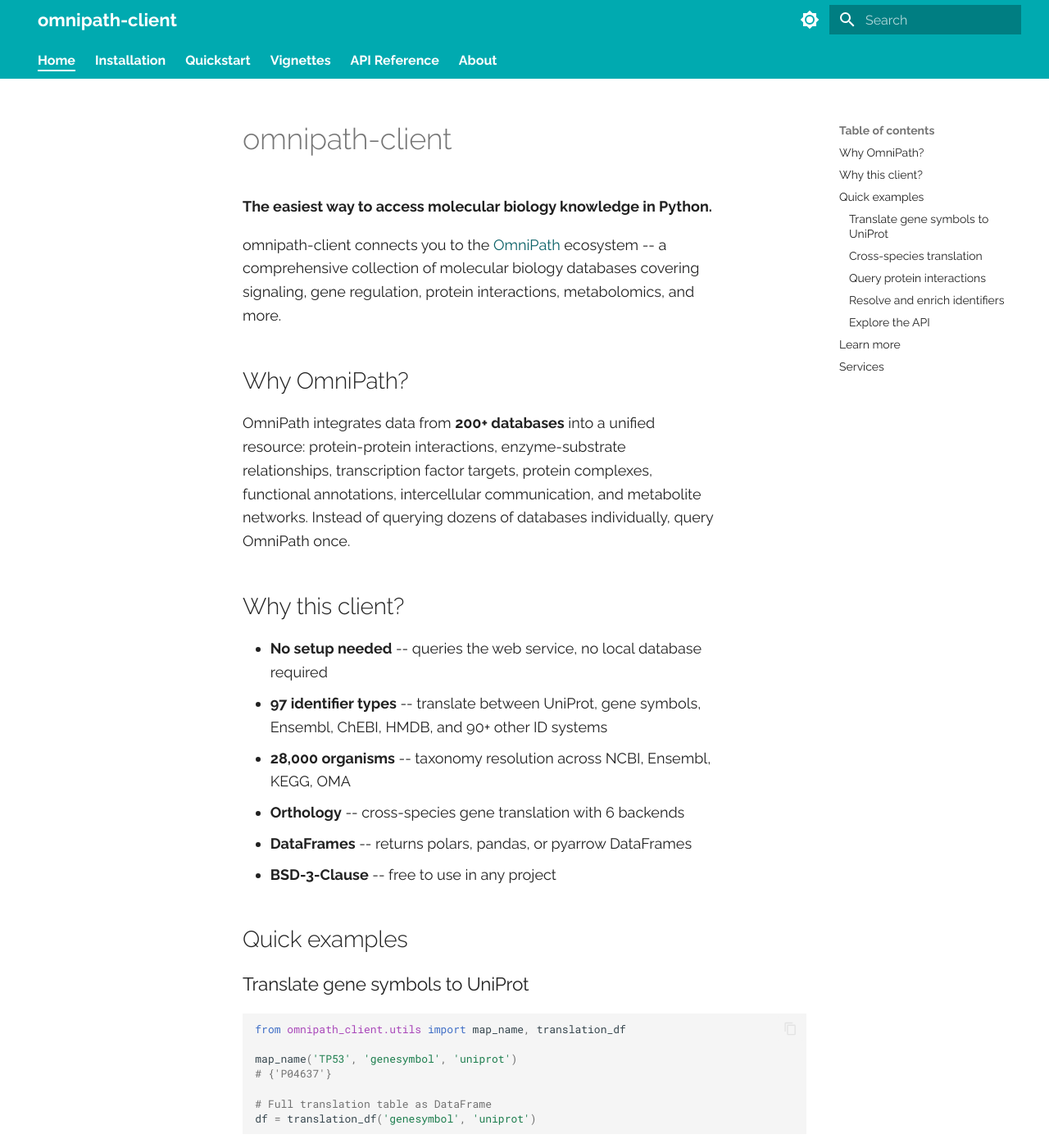
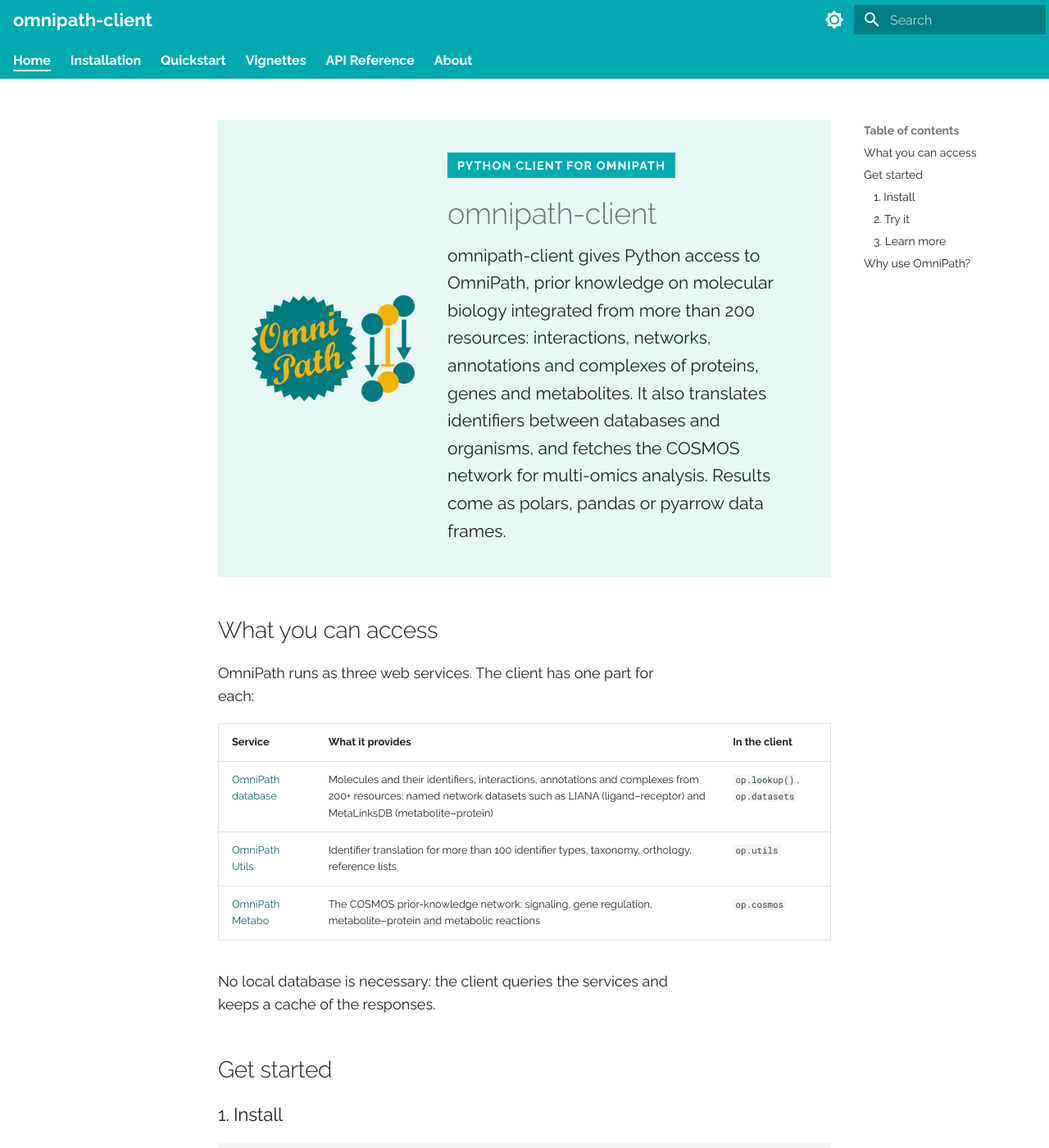
Before and after one commit to saezlab/omnipath-client, an MkDocs documentation site: the page built from docs/index.md, in a window 1280 px wide and 1400 px high. Shown: the whole window at 82% size. Built offline with MkDocs 1.6.1 and Material for MkDocs 9.7.7, drawn with Linux system fonts in a browser that asks for light colours; some of the changed text lies outside the part shown.

Commit message:
docs: a landing page for all three OmniPath services
The landing page opens with the shared box and the OmniPath logo, then
a table of the three services (database, Utils, Metabo) and what part
of the client reads each. Get started gives the install command and
short examples that run against the current services: identifier
translation, lookup(), the network datasets and the COSMOS network.

The quickstart and the database vignette say that related() and the
bulk export functions do not work with the current database service,
and the Utils vignette says that the production service has no
orthology data yet. The theme update widens the page.

Co-Authored-By: Claude Opus 5.5 <noreply@anthropic.com>

````diff
--- a/docs/assets/docs-theme.css
+++ b/docs/assets/docs-theme.css
@@ -28,6 +28,32 @@
   --sv-orange: #F89D0E;
   --sv-red: #D22027;
   --sv-grey: #918F90;
+}
+
+/* ---- Page width --------------------------------------------------- */
+
+/*
+ * Wider than Material's 61rem, so code, tables and notebook output have
+ * room. Running text keeps its own line-length limit (below).
+ */
+.md-grid {
+  max-width: 82rem;
+}
+
+@media screen and (min-width: 1220px) {
+  .md-grid {
+    max-width: 90rem;
+  }
+
+  .md-sidebar--primary .md-sidebar__scrollwrap {
+    box-sizing: border-box;
+    padding-left: clamp(0.75rem, 1.25vw, 1.4rem);
+  }
+
+  .md-sidebar--secondary .md-sidebar__scrollwrap {
+    box-sizing: border-box;
+    padding-right: clamp(0.75rem, 1.25vw, 1.4rem);
+  }
 }
 
 /* ---- Text size and line length ------------------------------------ */
@@ -311,3 +337,84 @@
   border-color: var(--sv-main);
   box-shadow: none;
 }
+
+/* ---- Landing page box -------------------------------------------- */
+
+/*
+ * The opening box of a package's home page: logo on the left, then a
+ * label, the package name and one intro paragraph. Light tone, no
+ * border. Markup:
+ *
+ * <div class="sv-hero"><div class="sv-hero-grid">
+ *   <img class="sv-hero-logo" src="assets/logo.png" alt="...">
+ *   <div class="sv-hero-text">
+ *     <div class="sv-kicker">...</div>
+ *     <h1>package</h1>
+ *     <p class="sv-lead">...</p>
+ *   </div>
+ * </div></div>
+ */
+.md-typeset .sv-hero {
+  padding: 2rem;
+  margin: 0 0 1.5rem;
+  background: var(--sv-main-light);
+}
+
+.md-typeset .sv-hero-grid {
+  display: grid;
+  grid-template-columns: minmax(6rem, 10rem) 1fr;
+  gap: 1.5rem 2rem;
+  align-items: center;
+}
+
+.md-typeset .sv-hero-text {
+  min-width: 0;
+}
+
+.md-typeset .sv-hero h1 {
+  margin: 0 0 0.3em;
+}
+
+.md-typeset .sv-hero-logo {
+  width: 100%;
+  height: auto;
+}
+
+/* Logos are drawn for a light background: in dark mode they sit on a light tile */
+[data-md-color-scheme="slate"] .md-typeset .sv-hero-logo {
+  background: #E6F7F4;
+  padding: 0.6rem;
+  box-sizing: border-box;
+}
+
+.md-typeset .sv-kicker {
+  display: inline-block;
+  padding: 0.2rem 0.6rem;
+  margin-bottom: 1rem;
+  background: var(--sv-main);
+  color: #FFFFFF;
+  font-size: 0.72rem;
+  font-weight: 700;
+  letter-spacing: 0.08em;
+  text-transform: uppercase;
+}
+
+.md-typeset .sv-lead {
+  font-size: 1.05rem;
+  line-height: 1.6;
+  margin: 0;
+}
+
+@media screen and (max-width: 760px) {
+  .md-typeset .sv-hero {
+    padding: 1.4rem;
+  }
+
+  .md-typeset .sv-hero-grid {
+    grid-template-columns: 1fr;
+  }
+
+  .md-typeset .sv-hero-logo {
+    width: 9rem;
+  }
+}
--- a/docs/index.md
+++ b/docs/index.md
@@ -1,104 +1,102 @@
-# omnipath-client
+<div class="sv-hero">
+<div class="sv-hero-grid">
+  <img class="sv-hero-logo" src="assets/omnipath-logo.svg" alt="OmniPath logo">
+  <div class="sv-hero-text">
+  <div class="sv-kicker">Python client for OmniPath</div>
+  <h1>omnipath-client</h1>
+  <p class="sv-lead">
+    omnipath-client gives Python access to OmniPath, prior knowledge on
+    molecular biology integrated from more than 200 resources: interactions,
+    networks, annotations and complexes of proteins, genes and metabolites. It
+    also translates identifiers between databases and organisms, and fetches
+    the COSMOS network for multi-omics analysis. Results come as polars, pandas
+    or pyarrow data frames.
+  </p>
+  </div>
+</div>
+</div>
 
-**The easiest way to access molecular biology knowledge in Python.**
+## What you can access
 
-omnipath-client connects you to the [OmniPath](https://omnipathdb.org)
-ecosystem -- a comprehensive collection of molecular biology databases
-covering signaling, gene regulation, protein interactions, metabolomics,
-and more.
+OmniPath runs as three web services. The client has one part for each:
 
-## Why OmniPath?
+| Service | What it provides | In the client |
+| --- | --- | --- |
+| [OmniPath database](https://dev.omnipathdb.org) | Molecules and their identifiers, interactions, annotations and complexes from 200+ resources; named network datasets such as LIANA (ligand–receptor) and MetaLinksDB (metabolite–protein) | `op.lookup()`, `op.datasets` |
+| [OmniPath Utils](https://utils.omnipathdb.org) | Identifier translation for more than 100 identifier types, taxonomy, orthology, reference lists | `op.utils` |
+| [OmniPath Metabo](https://metabo.omnipathdb.org) | The COSMOS prior-knowledge network: signaling, gene regulation, metabolite–protein and metabolic reactions | `op.cosmos` |
 
-OmniPath integrates data from **200+ databases** into a unified resource:
-protein-protein interactions, enzyme-substrate relationships, transcription
-factor targets, protein complexes, functional annotations, intercellular
-communication, and metabolite networks. Instead of querying dozens of
-databases individually, query OmniPath once.
+No local database is necessary: the client queries the services and keeps a
+cache of the responses.
 
-## Why this client?
+## Get started
 
-- **No setup needed** -- queries the web service, no local database required
-- **97 identifier types** -- translate between UniProt, gene symbols, Ensembl,
-  ChEBI, HMDB, and 90+ other ID systems
-- **28,000 organisms** -- taxonomy resolution across NCBI, Ensembl, KEGG, OMA
-- **Orthology** -- cross-species gene translation with 6 backends
-- **DataFrames** -- returns polars, pandas, or pyarrow DataFrames
-- **BSD-3-Clause** -- free to use in any project
+### 1. Install
 
-## Quick examples
+```bash
+pip install "omnipath-client[polars]"
+```
 
-### Translate gene symbols to UniProt
+This installs the client with polars, its default data frame backend. For the
+pandas and pyarrow backends and installation from source, see
+[Installation](installation.md).
+
+### 2. Try it
+
+**Translate identifiers** with OmniPath Utils:
 
 ```python
 from omnipath_client.utils import map_name, translation_df
 
-map_name('TP53', 'genesymbol', 'uniprot')
-# {'P04637'}
+map_name('TP53', 'genesymbol', 'uniprot')     # {'P04637'}
+map_name('caffeine', 'name', 'chebi')         # {'CHEBI:27732'}
 
-# Full translation table as DataFrame
-df = translation_df('genesymbol', 'uniprot')
+translation_df('genesymbol', 'uniprot')       # the full table, 165k rows
 ```
 
-### Cross-species translation
-
-```python
-from omnipath_client.utils import orthology_translate
-
-orthology_translate(['TP53', 'EGFR'], source=9606, target=10090)
-# {'TP53': {'Trp53'}, 'EGFR': {'Egfr'}}
-```
-
-### Query protein interactions
+**Look up molecules** in the OmniPath database, with the identifiers you
+want as columns. The result has one row for each matching entity:
 
 ```python
 import omnipath_client as op
 
-# One-call helper: caffeine drug targets with UniProt + gene symbols
-op.related(
-    'caffeine',
-    sources=['bindingdb'],
-    id_types=['name', 'uniprot', 'genesymbol'],
-)
-
-# Or the lower-level primitive
-df = op.relations(entity_pks=['2119890'])
+op.lookup('caffeine', id_types = ['name', 'chebi', 'hmdb', 'inchikey'])
 ```
 
-### Resolve and enrich identifiers
+**Get a network dataset** as a data frame. The datasets are new, and for now
+a preview deployment serves them:
 
 ```python
-op.lookup(
-    ['caffeine', 'metformin', 'TP53'],
-    id_types=['name', 'chebi', 'hmdb', 'uniprot', 'genesymbol'],
-)
+op.set_base_url('https://dev3.omnipathdb.org/api')
+
+op.datasets.names()                     # ['metalinksdb', 'liana']
+op.datasets.liana.get(limit = 5)        # ligand-receptor interactions
 ```
 
-### Explore the API
+**Fetch the COSMOS network**, here only its metabolite–receptor part:
 
 ```python
-import omnipath_client as op
-
-op.endpoints()                                       # all endpoints
-op.params('exports/relations/parquet')                # available filters
-op.values('exports/entities/parquet', 'entity_types') # allowed values
-op.resources()                                        # source catalog
+op.cosmos.get_pkn('human', categories = ['receptors'])   # 10.9k interactions
 ```
 
-## Learn more
+The [Quickstart](quickstart.md) explains these calls and their options.
 
-- **[OmniPath Utils vignette](vignettes/utils.md)** -- ID translation,
-  taxonomy, orthology, reference lists
-- **[OmniPath Database vignette](vignettes/database.md)** -- interactions,
-  annotations, complexes
-- **[COSMOS PKN vignette](vignettes/cosmos.md)** -- multi-layer
-  prior-knowledge network for multi-omics causal reasoning
-- **[API Reference](reference/index.md)** -- full function documentation
-- **[Installation](installation.md)** -- setup instructions
+### 3. Learn more
 
-## Services
+- **Vignettes**:
+  [OmniPath Utils](vignettes/utils.md) (identifiers, taxonomy, orthology) ·
+  [OmniPath database](vignettes/database.md) ·
+  [network datasets](vignettes/datasets.md) ·
+  [COSMOS PKN](vignettes/cosmos.md)
+- **[API reference](reference/index.md)**: all functions and their options
+- **[About](about.md)**: license, citation and contact
 
-| Service | URL | What it provides |
-|---------|-----|-----------------|
-| OmniPath Database | [dev.omnipathdb.org](https://dev.omnipathdb.org) | Interactions, annotations, complexes, ontology |
-| OmniPath Utils | [utils.omnipathdb.org](https://utils.omnipathdb.org) | ID translation, taxonomy, orthology, reference lists |
-| OmniPath Metabo | [metabo.omnipathdb.org](https://metabo.omnipathdb.org) | COSMOS PKN, metabolite-protein interactions |
+## Why use OmniPath?
+
+OmniPath combines more than 200 resources into one consistent collection:
+protein–protein and gene regulatory interactions, enzyme–substrate
+relationships, protein complexes, functional annotations, intercellular
+communication, and metabolite networks. You query one service instead of
+dozens of databases, each with its own format and identifiers.
+
+The client is free to use in any project under the BSD-3-Clause license.
````
Also changed, not shown: docs/quickstart.md (+14 -0 lines), docs/vignettes/database.md (+14 -0 lines), docs/vignettes/utils.md (+5 -0 lines), docs/assets/omnipath-logo.svg (added).
